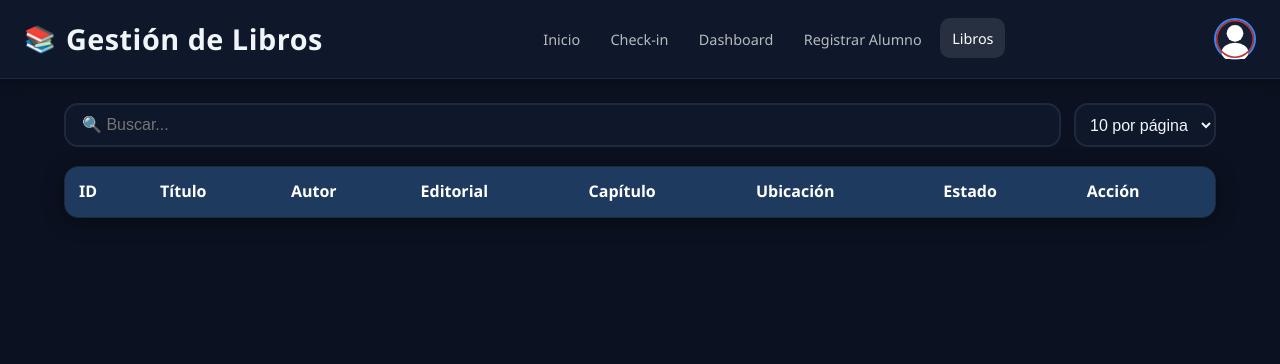
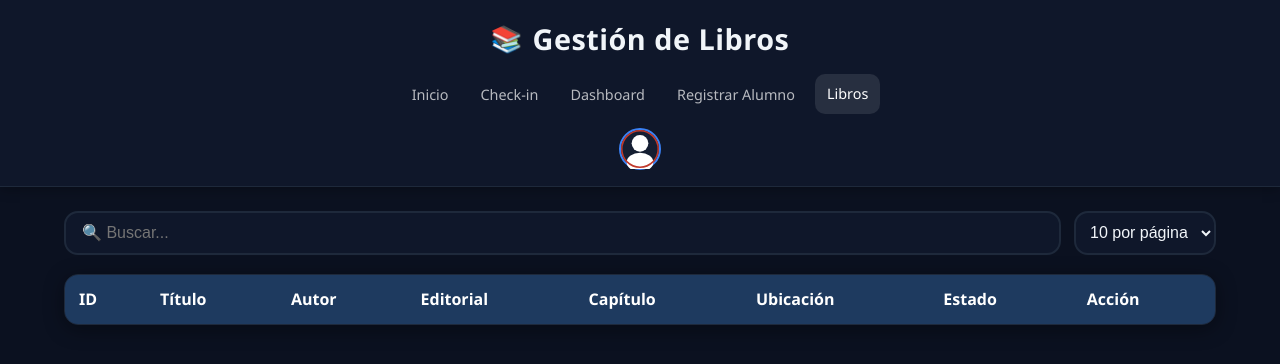
Before and after one commit to lionelmedina1200/pruebas-biblio-ia, a plain HTML site: page templates/libros.html in a window 1280 px wide. Drawn offline with Linux system fonts and the light colour scheme; no server answers.

Commit message:
Add files via upload

```diff
--- a/static/css/style.css
+++ b/static/css/style.css
@@ -85,11 +85,35 @@ h3 { font-size: clamp(1rem, 2vw, 1.2rem); }
 .btn-toggle:hover { background: var(--azul-claro); color: #fff; }
 
 /* Header */
-.header { background: var(--azul-oscuro); padding: 1rem 1.5rem; display: flex; align-items: center; justify-content: space-between; box-shadow: 0 2px 12px rgba(0,0,0,0.3); position: sticky; top: 0; z-index: 100; flex-wrap: wrap; gap: 1rem; border-bottom: 1px solid var(--border); }
+.header {
+    background: var(--azul-oscuro);
+    padding: 1rem 1.5rem;
+    display: flex;
+    flex-direction: column;  /* Cambiado a columna */
+    align-items: center;     /* Centrado horizontal */
+    box-shadow: 0 2px 12px rgba(0,0,0,0.3);
+    position: sticky;
+    top: 0;
+    z-index: 100;
+    gap: 0.8rem;
+    border-bottom: 1px solid var(--border);
+}
+.header-top {
+    display: flex;
+    align-items: center;
+    justify-content: space-between;
+    width: 100%;
+}
 .logo { display: flex; align-items: center; gap: 10px; color: #fff; }
 .logo-icon { font-size: 1.6rem; }
 .logo h1 { font-weight: 700; letter-spacing: 0.5px; margin: 0; }
-.header-nav { display: flex; gap: 0.4rem; flex-wrap: wrap; justify-content: center; }
+.header-nav {
+    display: flex;
+    gap: 0.5rem;
+    flex-wrap: wrap;
+    justify-content: center; /* Centrado */
+    width: 100%;
+}
 .nav-link { color: rgba(255,255,255,0.7); text-decoration: none; padding: 8px 12px; border-radius: 10px; transition: var(--transicion); font-weight: 500; font-size: 0.9rem; white-space: nowrap; min-height: 40px; display: flex; align-items: center; }
 .nav-link:hover, .nav-link.active { background: rgba(255,255,255,0.1); color: #fff; transform: translateY(-1px); }
 .user-menu { display: flex; align-items: center; }
```
Also changed, not shown: templates/index.html (+4 -4 lines).
